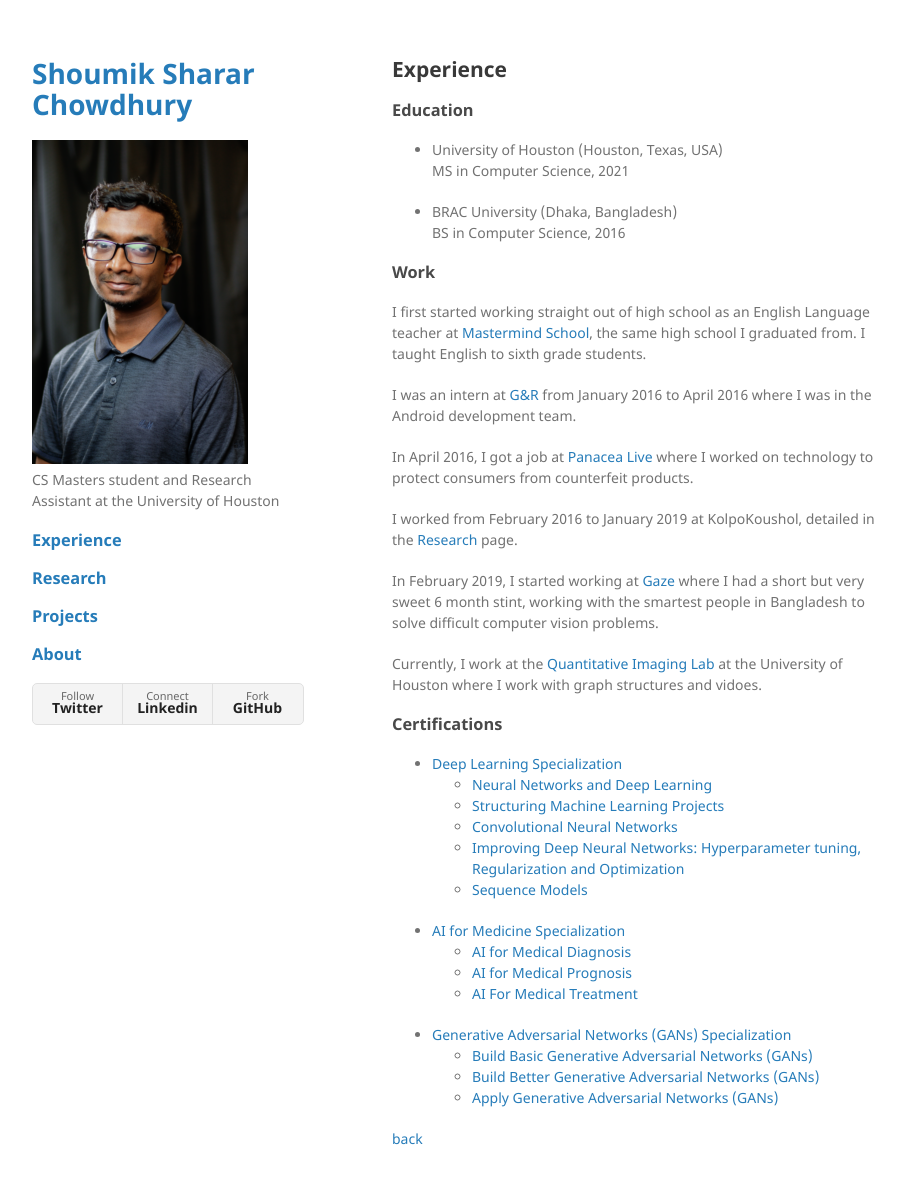
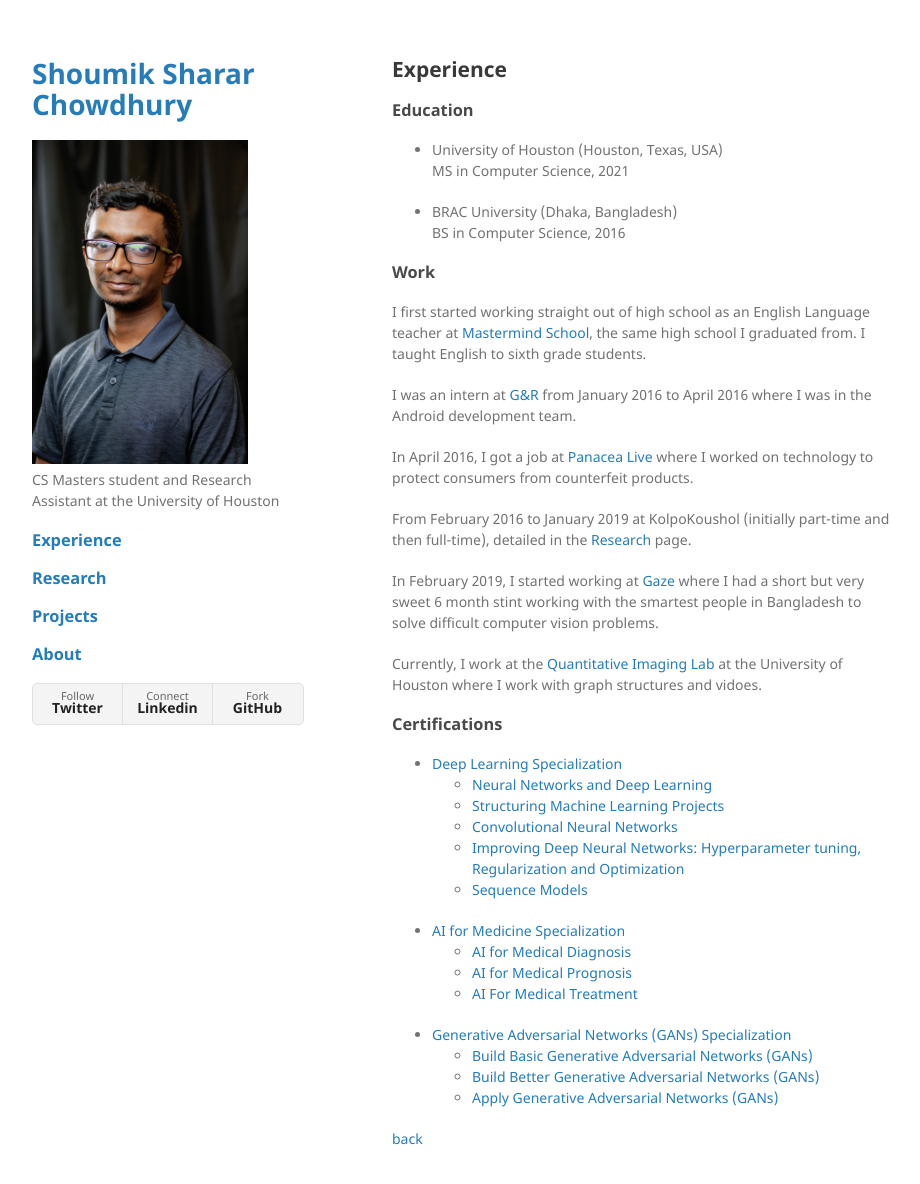
Before and after one commit to shoumikchow/shoumikchow.github.io, a Jekyll site: the page built from pages/experience.md, in a window 1280 px wide and 1219 px high. Shown: the top 1184 px of the window, without its empty margins (178-1098 px from the left). Built offline with Jekyll 4.4.1, drawn with Linux system fonts in a browser that asks for light colours.

```diff
--- a/pages/experience.md
+++ b/pages/experience.md
@@ -20,9 +20,9 @@ I was an intern at [G&R](https://www.green-red.com/) from January 2016 to April
 
 In April 2016, I got a job at [Panacea Live](https://www.panacea.live/) where I worked on technology to protect consumers from counterfeit products.
 
-I worked from February 2016 to January 2019 at KolpoKoushol, detailed in the [Research](../pages/research) page.
+From February 2016 to January 2019 at KolpoKoushol (initially part-time and then full-time), detailed in the [Research](../pages/research) page.
 
-In February 2019, I started working at [Gaze](https://gaze.ai) where I had a short but very sweet 6 month stint, working with the smartest people in Bangladesh to solve difficult computer vision problems.
+In February 2019, I started working at [Gaze](https://gaze.ai) where I had a short but very sweet 6 month stint working with the smartest people in Bangladesh to solve difficult computer vision problems.
 
 Currently, I work at the [Quantitative Imaging Lab](http://www2.cs.uh.edu/~shah/) at the University of Houston where I work with graph structures and vidoes.
 
```
Also changed, not shown: pages/about.md (+1 -1 lines), pages/research.md (+5 -4 lines), Gemfile.lock.
